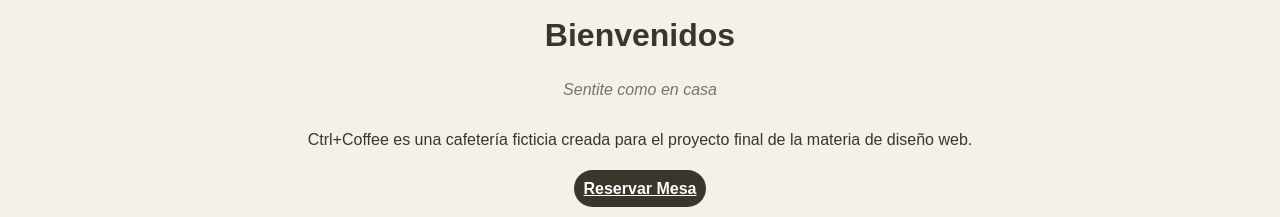
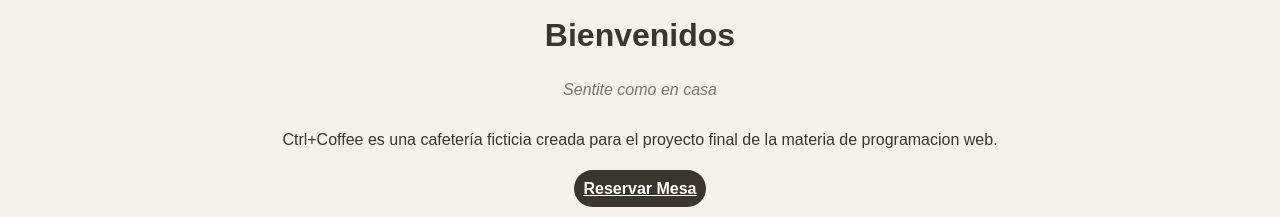
Before and after one commit to MagaliPeschiera/PW1-TP, a plain HTML site: page tarea pw1/index.html in a window 1280 px wide. Shown: the part 840-1057 px from the top of the page. Drawn offline with Linux system fonts and the light colour scheme.

Commit message:
Add files via upload

```diff
--- a/tarea pw1/index.html
+++ b/tarea pw1/index.html
@@ -37,7 +37,7 @@
   <section id="bienvenida" class="seccion">
     <h2>Bienvenidos</h2>
     <p class="frase">Sentite como en casa</p>
-    <p>Ctrl+Coffee es una cafetería ficticia creada para el proyecto final de la materia de diseño web.</p>
+    <p>Ctrl+Coffee es una cafetería ficticia creada para el proyecto final de la materia de programacion web.</p>
     <a href="#reserva" class="boton">Reservar Mesa</a>
   </section>
 
```
Also changed, not shown: tarea pw1/link.txt (added).
